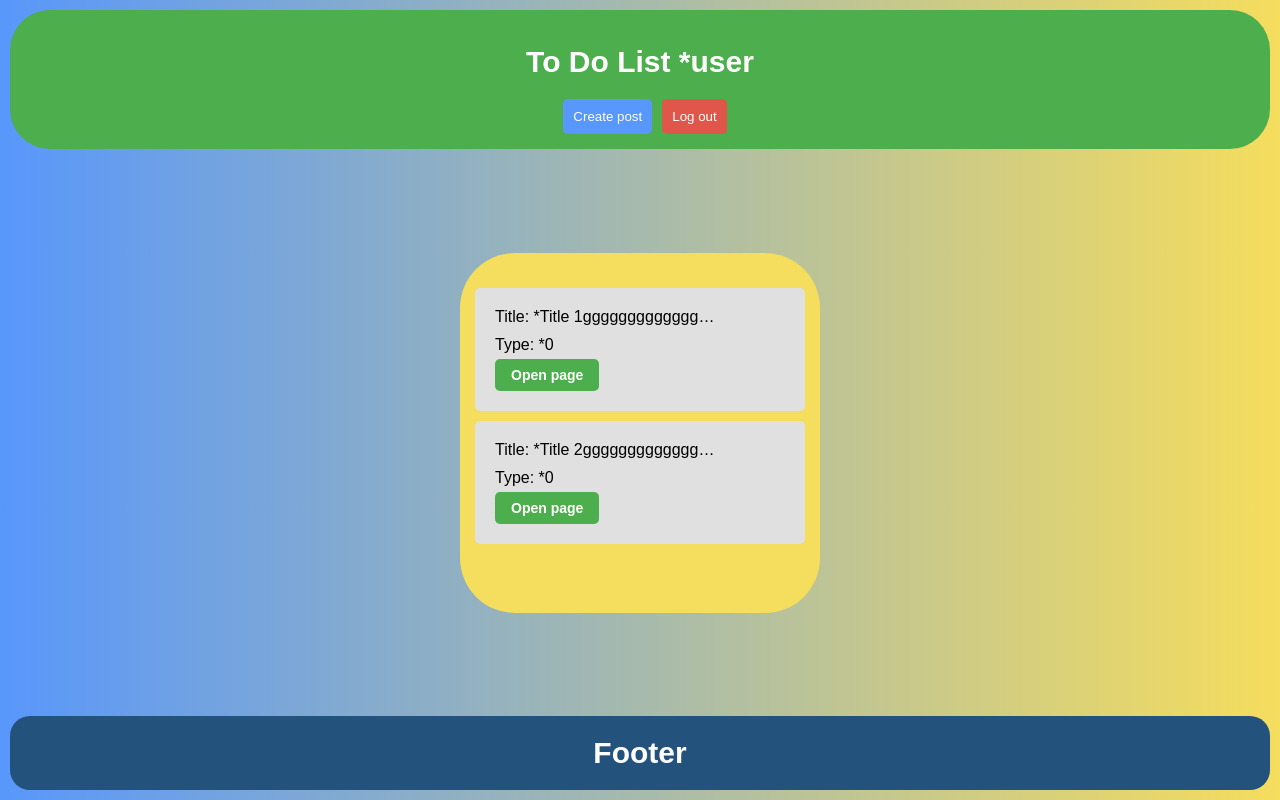
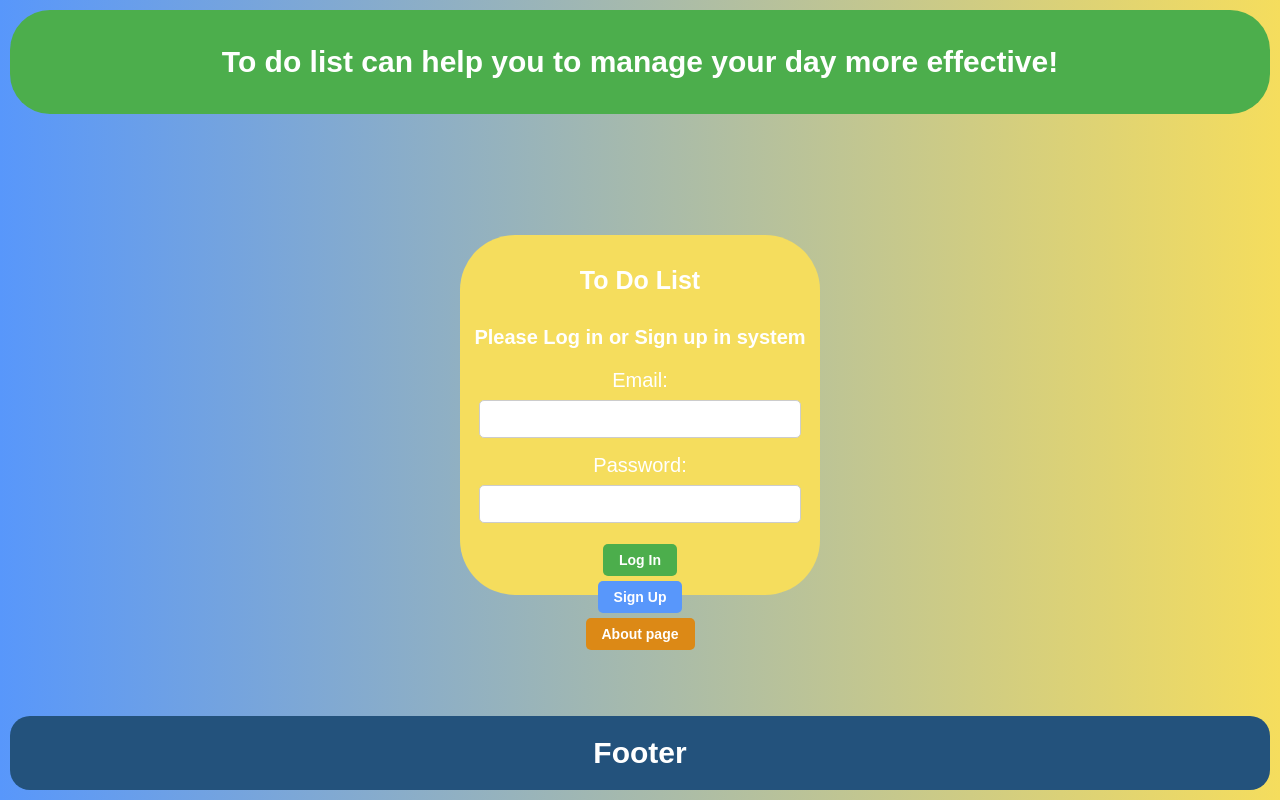
Before and after one commit to biloskurskyi/To-do-list, a React (Vite) app in the folder frontend/: page / in a window 1280 px wide. Built offline with nearby package versions, Linux system fonts and the light colour scheme.

Commit message:
Ready log in template

```diff
--- a/frontend/src/App.tsx
+++ b/frontend/src/App.tsx
@@ -3,13 +3,15 @@ import About from "./pages/About.tsx";
 import React from "react";
 import UserToDoList from "./pages/UserToDoList.tsx";
 import UserPost from "./pages/UserPost.tsx";
+import LogIn from "./pages/LogIn.tsx";
 
 function App() {
 
     return (
         // About()
-        UserToDoList()
+        // UserToDoList()
         // UserPost()
+        LogIn()
     )
 }
 
--- /dev/null
+++ b/frontend/src/pages/LogIn.tsx
@@ -0,0 +1,41 @@
+import React from 'react';
+import '/src/styles/App.css'
+
+const LogIn = () => {
+     const handleSubmit = (event) => {
+        event.preventDefault(); // Prevents default form submission behavior
+        // You can handle form submission logic here, e.g., sending data to backend
+        console.log('Form submitted!');
+    };
+
+
+    return (
+        <div className="app-page">
+            <header>
+                <h1 className="title">To do list can help you to manage your day more effective!</h1>
+            </header>
+            <div className="main">
+                <h2 className="title">To Do List</h2>
+                <div className="info-block">
+                    <h3 className="info">Please Log in or Sign up in system</h3>
+                    <form className="login-form" onSubmit={handleSubmit}>
+                        <label className="info">Email:</label>
+                        <input type="email" id="email" name="email" required/>
+                        <label className="info">Password:</label>
+                        <input type="password" id="password" name="password" required/>
+                        <button className="open-page">Log In</button>
+                    </form>
+                    <div className="button-container">
+                        <button className="open-page" style={{backgroundColor: '#5897fb'}}>Sign Up</button>
+                        <button className="open-page" style={{backgroundColor: '#dc8916'}}>About page</button>
+                    </div>
+                </div>
+            </div>
+            <footer>
+                <h1 className="title">Footer</h1>
+            </footer>
+        </div>
+    );
+};
+
+export default LogIn;
--- a/frontend/src/styles/App.css
+++ b/frontend/src/styles/App.css
@@ -188,6 +188,12 @@ header .title {
     background-color: #a32c23; /* Even darker shade when button is clicked */
 }
 
+.button-container {
+    display: flex;
+    flex-direction: column;
+    align-items: CENTER;
+}
+
 .open-page {
     background-color: #4cae4c; /* Green background color */
     color: #ffffff; /* White text color */
@@ -207,6 +213,30 @@ header .title {
 
 .open-page:active {
     background-color: #3c933c; /* Even darker shade when button is clicked */
+}
+
+.login-form {
+    display: flex;
+    flex-direction: column;
+    align-items: center;
+    margin-top: 20px;
+}
+
+.login-form label {
+    margin-bottom: 8px;
+}
+
+.login-form input {
+    padding: 10px;
+    margin-bottom: 16px;
+    width: 300px; /* Adjust width as needed */
+    border-radius: 5px;
+    border: 1px solid #ccc;
+    font-size: 14px;
+}
+
+.login-form input[type="password"] {
+    font-family: monospace; /* Ensures asterisks are visible in password field */
 }
 
 
```
